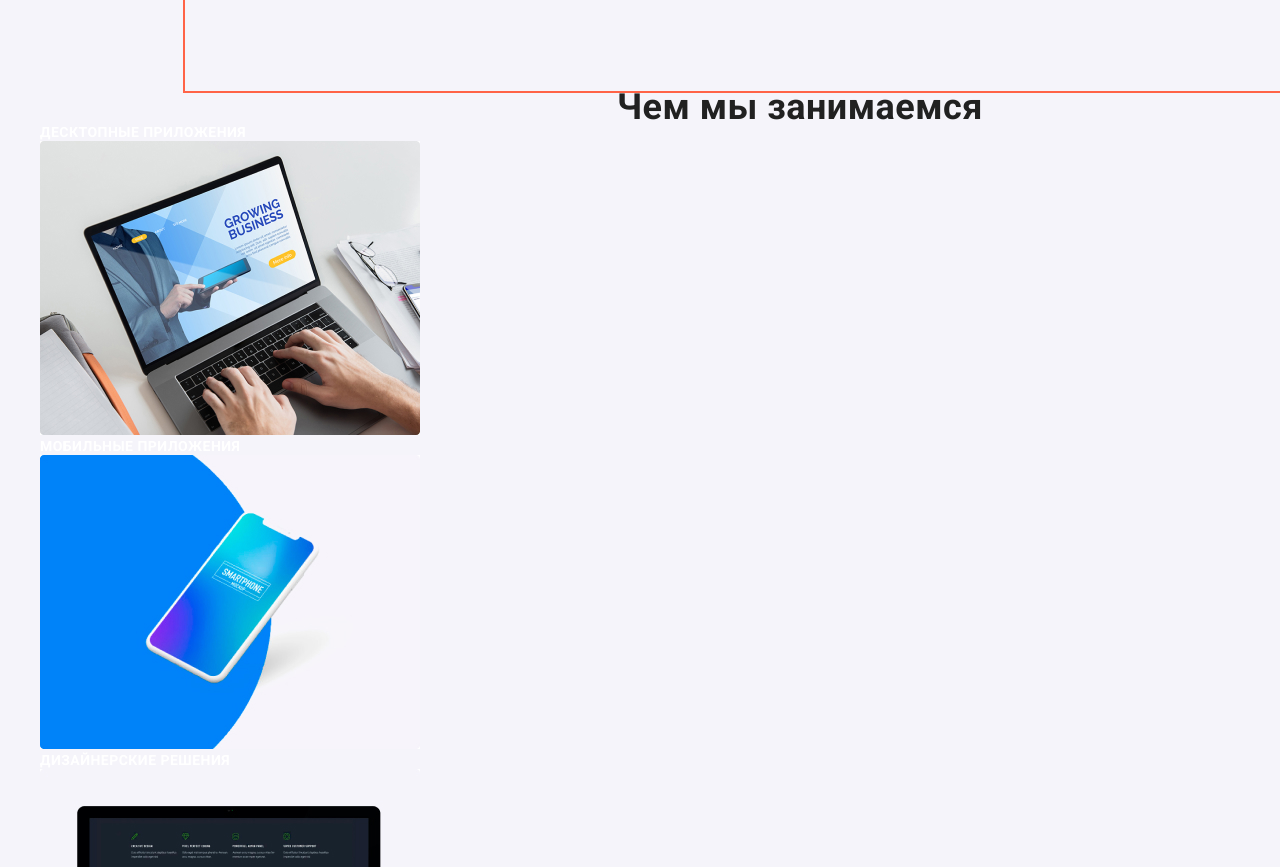
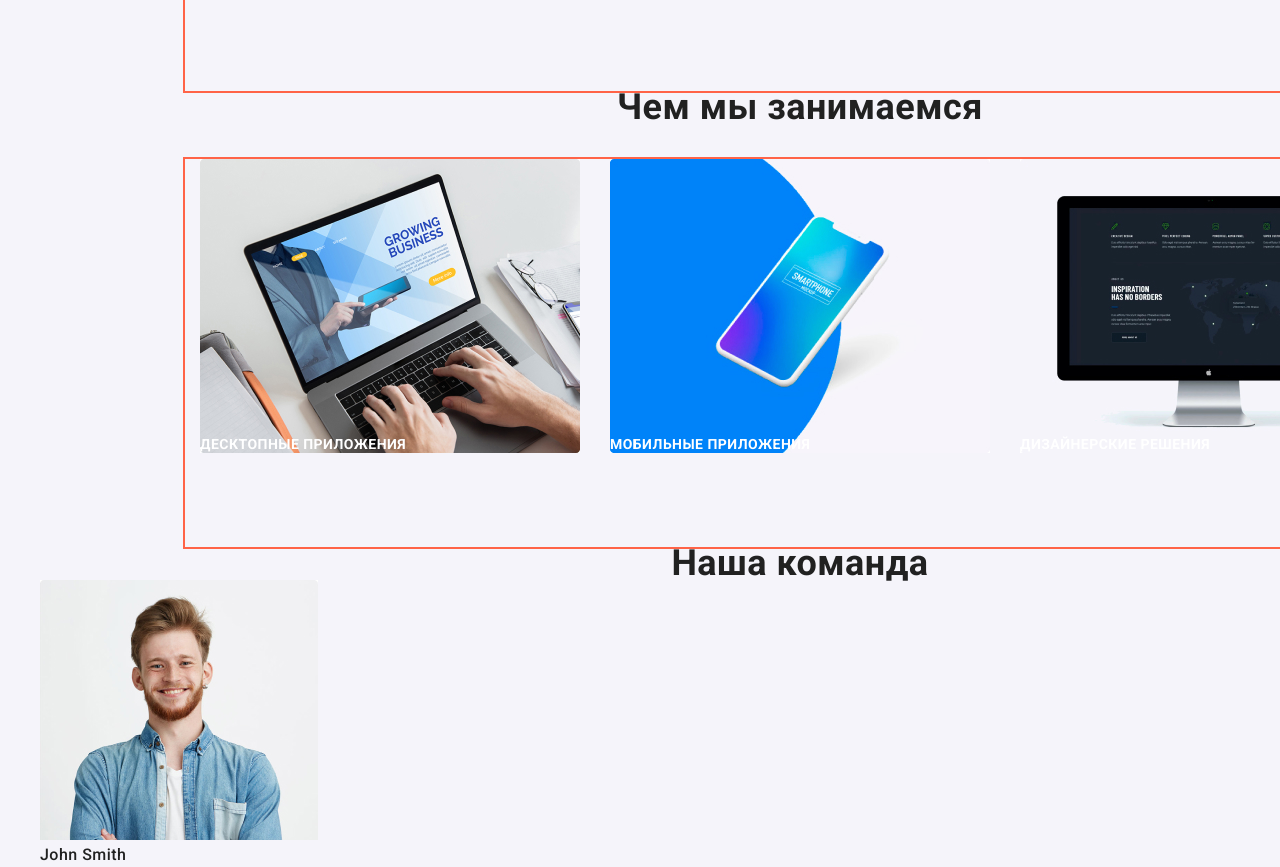
Before and after one commit to Kulchitskiy/goit-markup-hw-03, a plain HTML site: page index.html in a window 1280 px wide. Shown: the part 500-1367 px from the top of the page. Drawn offline with nearby package versions, Linux system fonts and the light colour scheme.

Commit message:
we-do-list end

```diff
--- a/css/styles.css
+++ b/css/styles.css
@@ -192,7 +192,12 @@ h5 {
   margin: 0px;
 }
 /* Чем мы занимаемся */
-.we-do-item,
+.we-do-list {
+  display: flex;
+  justify-content: space-between;
+  padding-bottom: 94px;
+}
+.we-do-title,
 .follow {
   color: var(--primary-white-color);
 
@@ -201,6 +206,12 @@ h5 {
   line-height: 1.14;
 
   text-transform: uppercase;
+}
+.we-do .title {
+  margin-bottom: 50px;
+}
+.we-do-title {
+  margin-top: -20px;
 }
 /* Наша команда */
 .team-member {
--- a/index.html
+++ b/index.html
@@ -125,33 +125,33 @@
           Чем мы занимаемся
         </h2>
 
-        <ul class="we-do-list">
+        <ul class="we-do-list container">
           <li>
-            <h3 class="we-do-item">Десктопные приложения</h3>
             <img
               src="./img/laptop.jpg"
               alt="Изображение компьютера"
               width="380"
               height="294"
             />
+            <h3 class="we-do-title">Десктопные приложения</h3>
           </li>
           <li>
-            <h3 class="we-do-item">Мобильные приложения</h3>
             <img
               src="./img/cellphone.jpg"
               alt="Изображение телефона"
               width="380"
               height="294"
             />
+            <h3 class="we-do-title">Мобильные приложения</h3>
           </li>
           <li>
-            <h3 class="we-do-item">Дизайнерские решения</h3>
             <img
               src="./img/monitor.jpg"
               alt="Изображение монитора с кодом на эране"
               width="380"
               height="294"
             />
+            <h3 class="we-do-title">Дизайнерские решения</h3>
           </li>
         </ul>
       </section>
```
